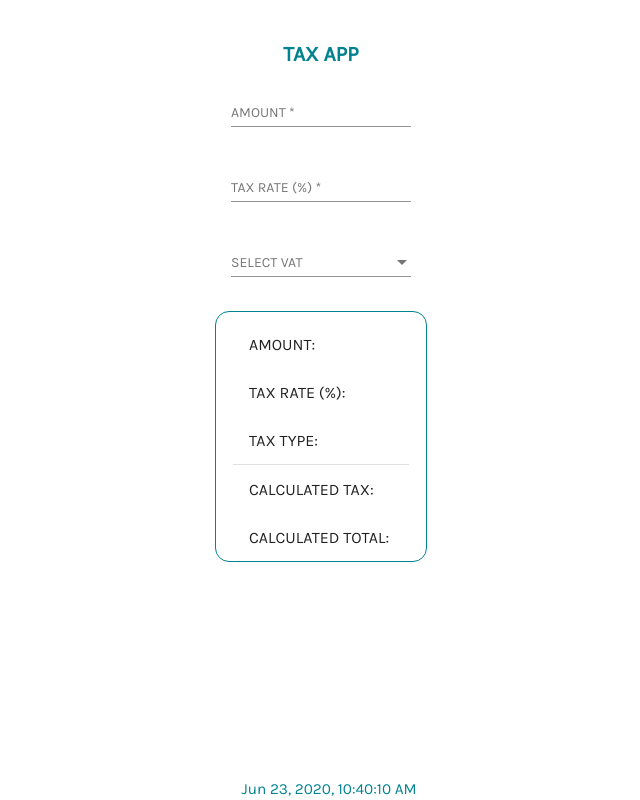
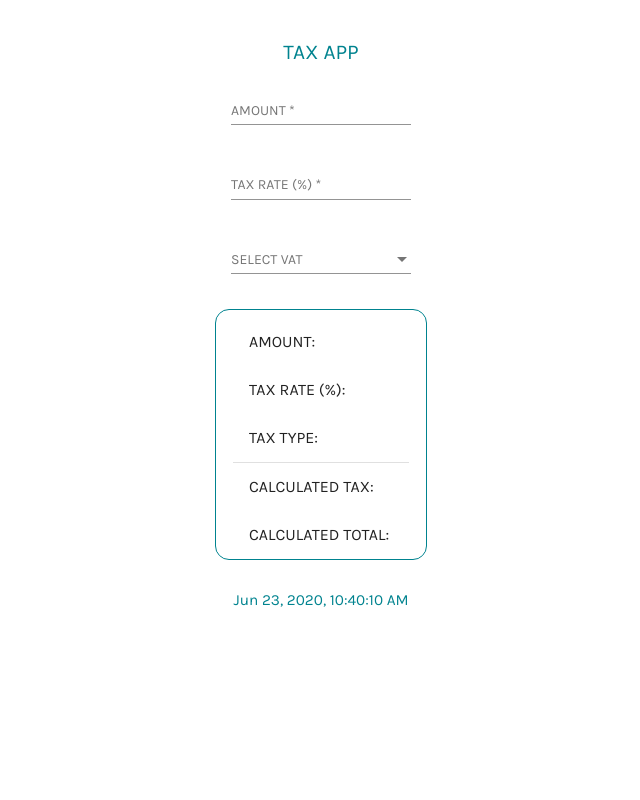
Before and after one commit to johninquest/tax-app, an Angular app: page / in a window 1280 px wide. Shown: the whole page, without its empty margins (319-959 px from the left). Built offline with nearby package versions, Linux system fonts and the light colour scheme.

Commit message:
fixed issue with overlapping footer

```diff
--- a/src/app/app.component.css
+++ b/src/app/app.component.css
@@ -1,9 +1,16 @@
+.page-body {
+  display: flex;
+  flex-flow: column nowrap;
+  justify-content: center;
+  align-items: center;
+  flex: 1 1 auto;
+}
+
 .page-title {
   text-align: center;
-  margin-top: 2em;
+  margin-top: 1.5em;
   margin-bottom: 1em;
   font-size: 1.5em;
-  font-weight: bold;
   color: #00838f;
 }
 
@@ -20,7 +27,6 @@
   border: solid 0.1em #00838f;
   border-radius: 1em;
   width: 15em;
-  margin: 0 auto;
 }
 
 .output-data {
@@ -28,10 +34,11 @@
 }
 
 .footer {
+  margin-top: 2em;
   text-align: center;
-  bottom: 0.1em;
-  position: fixed;
-  width: 100%;
+  bottom: 0;
+  position: static;
   color: #00838f;
   font-size: 1.1em;
+  width: 100%;
 }
--- a/src/app/app.component.html
+++ b/src/app/app.component.html
@@ -1,3 +1,4 @@
+<div class="page-body">
   <div class="page-title">TAX APP</div>
 
   <div class="input">
@@ -61,3 +62,4 @@
   </div>
 
   <div class="footer">{{ liveDateTime | date: "medium" }}</div>
+</div>
--- a/src/index.html
+++ b/src/index.html
@@ -1,15 +1,20 @@
-<!doctype html>
+<!DOCTYPE html>
 <html lang="en">
   <head>
-  <meta charset="utf-8">
-  <meta name="description" content="A simple VAT (tax) calculator">
-  <meta name="keywords" content="tax calculator, value-added tax calculator, tax, value-added tax, value added tax, vat, tax app">
+    <meta charset="utf-8" />
+    <meta name="description" content="A simple VAT (tax) calculator" />
+    <meta
+      name="keywords"
+      content="tax calculator, value-added tax calculator, tax, value-added tax, value added tax, vat, tax app"
+    />
     <title>A simple tax (VAT) calculator</title>
-  <base href="./">
-  <meta name="viewport" content="width=device-width, initial-scale=1">
-  <link rel="icon" type="image/x-icon" href="favicon.ico">
-  <link href="https://fonts.googleapis.com/css?family=Roboto:300,400,500&display=swap" rel="stylesheet">
-  <link href="https://fonts.googleapis.com/icon?family=Material+Icons" rel="stylesheet">
+    <base href="./" />
+    <meta name="viewport" content="width=device-width, initial-scale=1" />
+    <link rel="icon" type="image/x-icon" href="favicon.ico" />
+    <link
+      href="https://fonts.googleapis.com/icon?family=Material+Icons"
+      rel="stylesheet"
+    />
   </head>
   <body class="mat-typography">
     <app-root></app-root>
--- a/src/styles.scss
+++ b/src/styles.scss
@@ -9,9 +9,7 @@ $mytheme-all: mat-light-theme($mytheme-primary, $mytheme-accent, $mytheme-warn);
 @include angular-material-theme($mytheme-all);
 
 @import url("https://fonts.googleapis.com/css2?family=Karla&display=swap");
-/* $myfont: 'Quicksand', sans-serif; */
 $myfont: "Karla", sans-serif;
 * {
   font: 100% $myfont;
 }
-/* Add !important to overwrite all elements */
```
Also changed, not shown: src/app/app.module.ts (+4 -6 lines). Lines whose indentation alone changed are shown as unchanged.
